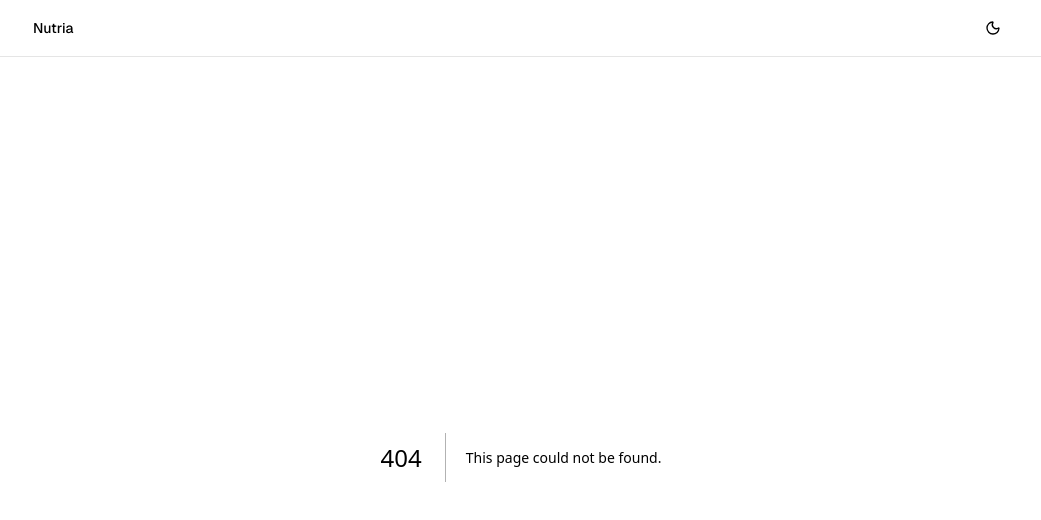
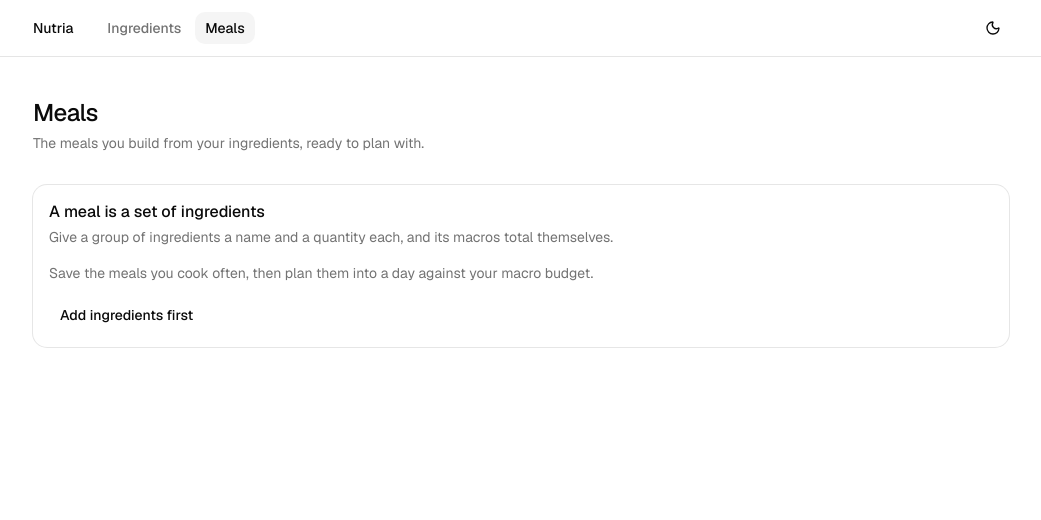
Before and after one commit to alvfdz/nutria, a Next.js app: page /meals in a window 1280 px wide. Before the commit this address had no page. Shown: the top 520 px of the page, without its empty margins (119-1160 px from the left). Built offline with nearby package versions, Linux system fonts and the light colour scheme.

Commit message:
feat(meals): scaffold meal navigation menu

```diff
--- /dev/null
+++ b/src/app/meals/page.tsx
@@ -0,0 +1,61 @@
+import type { Metadata } from "next";
+import Link from "next/link";
+
+import { buttonVariants } from "@/components/ui/button";
+import {
+  Card,
+  CardContent,
+  CardDescription,
+  CardHeader,
+  CardTitle,
+} from "@/components/ui/card";
+
+export const metadata: Metadata = {
+  title: "Meals",
+};
+
+/**
+ * Meals route. Placeholder for the meal library: it explains what a meal will
+ * be and points back at the ingredients a meal is built from.
+ */
+export default function MealsPage() {
+  return (
+    <main className="mx-auto w-full max-w-5xl flex-1 px-4 py-10 sm:px-6">
+      <header className="grid gap-1">
+        <h1 className="font-heading text-2xl font-medium tracking-tight">
+          Meals
+        </h1>
+        <p className="text-muted-foreground text-sm">
+          The meals you build from your ingredients, ready to plan with.
+        </p>
+      </header>
+
+      <div className="mt-8">
+        <Card>
+          <CardHeader>
+            <CardTitle>A meal is a set of ingredients</CardTitle>
+            <CardDescription>
+              Give a group of ingredients a name and a quantity each, and its
+              macros total themselves.
+            </CardDescription>
+          </CardHeader>
+          <CardContent>
+            <p className="text-muted-foreground text-sm">
+              Save the meals you cook often, then plan them into a day against
+              your macro budget.
+            </p>
+            <Link
+              href="/ingredients"
+              className={buttonVariants({
+                variant: "outline",
+                className: "mt-4",
+              })}
+            >
+              Add ingredients first
+            </Link>
+          </CardContent>
+        </Card>
+      </div>
+    </main>
+  );
+}
--- a/src/app/page.tsx
+++ b/src/app/page.tsx
@@ -2,26 +2,31 @@ import Link from "next/link";
 
 import { buttonVariants } from "@/components/ui/button";
 
-const steps = [
+// `href` is omitted for the steps that have no route yet, which is what makes
+// their call to action render as plain text instead of a link.
+type Step = {
+  title: string;
+  description: string;
+  cta: { label: string; href?: "/ingredients" | "/meals" };
+};
+
+const steps: Step[] = [
   {
     title: "Ingredients",
     description:
       "Save the raw foods you cook with, with their macros per 100 g.",
-    href: "/ingredients",
-    cta: "Open the library",
+    cta: { label: "Open the library", href: "/ingredients" },
   },
   {
     title: "Meal templates",
     description:
       "Group ingredients into reusable meals you can plan ahead with.",
-    href: "/ingredients",
-    cta: "Coming next",
+    cta: { label: "Preview", href: "/meals" },
   },
   {
     title: "Daily planner",
     description: "Assign meals to days and meal slots against a macro budget.",
-    href: "/ingredients",
-    cta: "Coming next",
+    cta: { label: "Coming next" },
   },
 ];
 
@@ -53,12 +58,16 @@ export default function Home() {
             </span>
             <h2 className="font-heading text-base font-medium">{step.title}</h2>
             <p className="text-muted-foreground text-sm">{step.description}</p>
-            <Link
-              href={step.href}
-              className="text-sm underline-offset-4 hover:underline"
-            >
-              {step.cta}
-            </Link>
+            {step.cta.href ? (
+              <Link
+                href={step.cta.href}
+                className="text-sm underline-offset-4 hover:underline"
+              >
+                {step.cta.label}
+              </Link>
+            ) : (
+              <p className="text-muted-foreground text-sm">{step.cta.label}</p>
+            )}
           </li>
         ))}
       </ol>
--- /dev/null
+++ b/src/components/app-nav.tsx
@@ -0,0 +1,46 @@
+"use client";
+
+import Link from "next/link";
+import { usePathname } from "next/navigation";
+
+import { cn } from "cn";
+
+/** The top-level sections of the app, in the order they appear in the nav. */
+const sections = [
+  { href: "/ingredients", label: "Ingredients" },
+  { href: "/meals", label: "Meals" },
+] as const;
+
+/**
+ * Primary navigation between the app's top-level sections. The link matching
+ * the current pathname is marked with `aria-current="page"`, which both styles
+ * it and tells assistive technology where the user is.
+ */
+export function AppNav() {
+  const pathname = usePathname();
+
+  return (
+    <nav aria-label="Main">
+      <ul className="flex items-center gap-1">
+        {sections.map((section) => {
+          const isCurrent = pathname === section.href;
+
+          return (
+            <li key={section.href}>
+              <Link
+                href={section.href}
+                aria-current={isCurrent ? "page" : undefined}
+                className={cn(
+                  "text-muted-foreground hover:bg-muted hover:text-foreground inline-flex h-8 items-center rounded-lg px-2.5 text-sm font-medium transition-colors",
+                  isCurrent && "bg-muted text-foreground",
+                )}
+              >
+                {section.label}
+              </Link>
+            </li>
+          );
+        })}
+      </ul>
+    </nav>
+  );
+}
--- a/src/components/site-header.tsx
+++ b/src/components/site-header.tsx
@@ -1,16 +1,20 @@
 import Link from "next/link";
 
+import { AppNav } from "@/components/app-nav";
 import { ThemeToggle } from "@/components/theme-toggle";
 
-/** Sticky app bar with the home link and the theme toggle. */
+/** Sticky app bar with the home link, the section nav and the theme toggle. */
 export function SiteHeader() {
   return (
     <header className="bg-background sticky top-0 z-10 border-b">
-      <div className="mx-auto flex h-14 w-full max-w-5xl items-center justify-between gap-4 px-4 sm:px-6">
+      <div className="mx-auto flex h-14 w-full max-w-5xl items-center gap-6 px-4 sm:px-6">
         <Link href="/" className="font-heading text-sm font-medium">
           Nutria
         </Link>
-        <ThemeToggle />
+        <AppNav />
+        <div className="ml-auto">
+          <ThemeToggle />
+        </div>
       </div>
     </header>
   );
```
Also changed, not shown: 2 other files (tests, documents, lock files or other folders).
